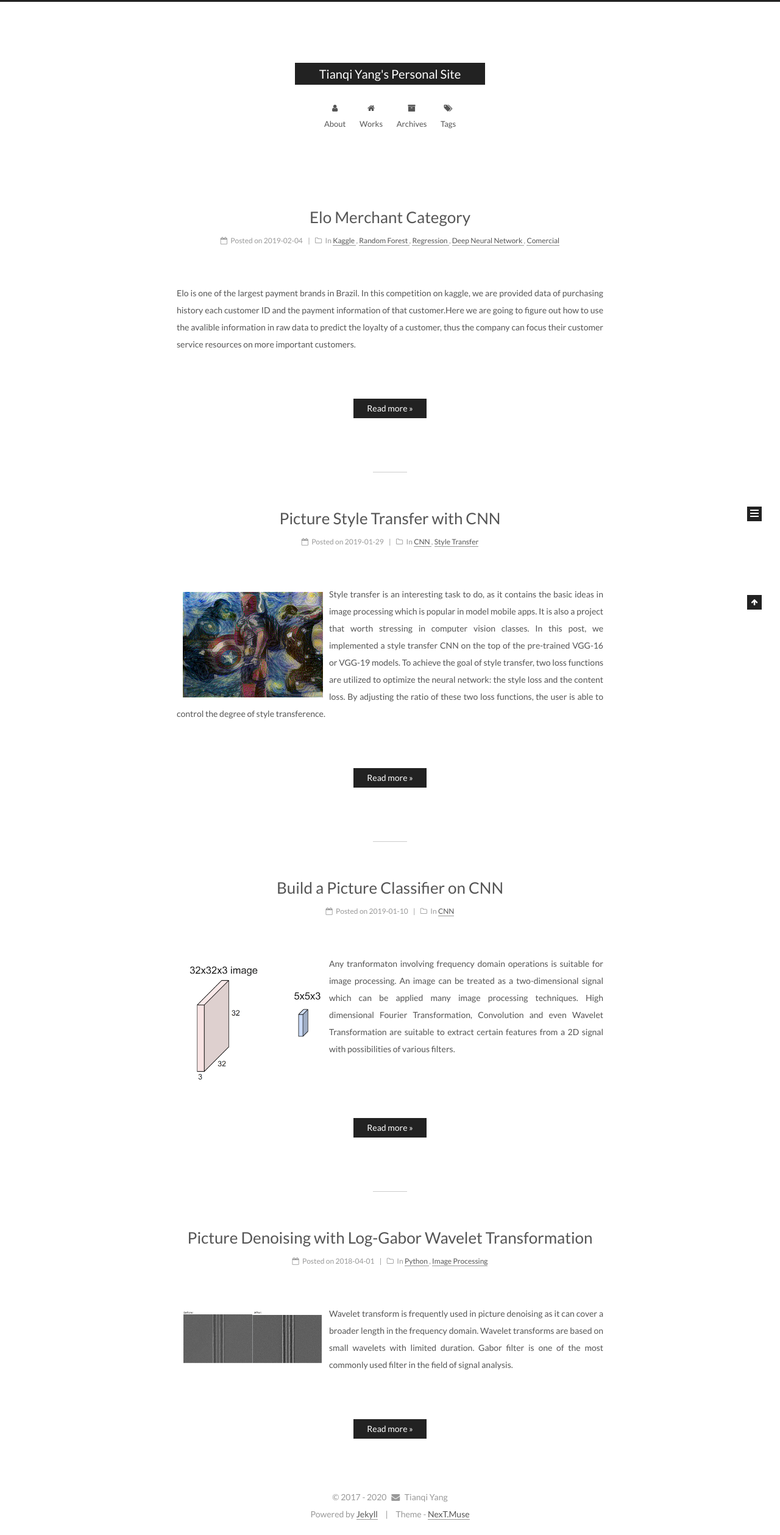
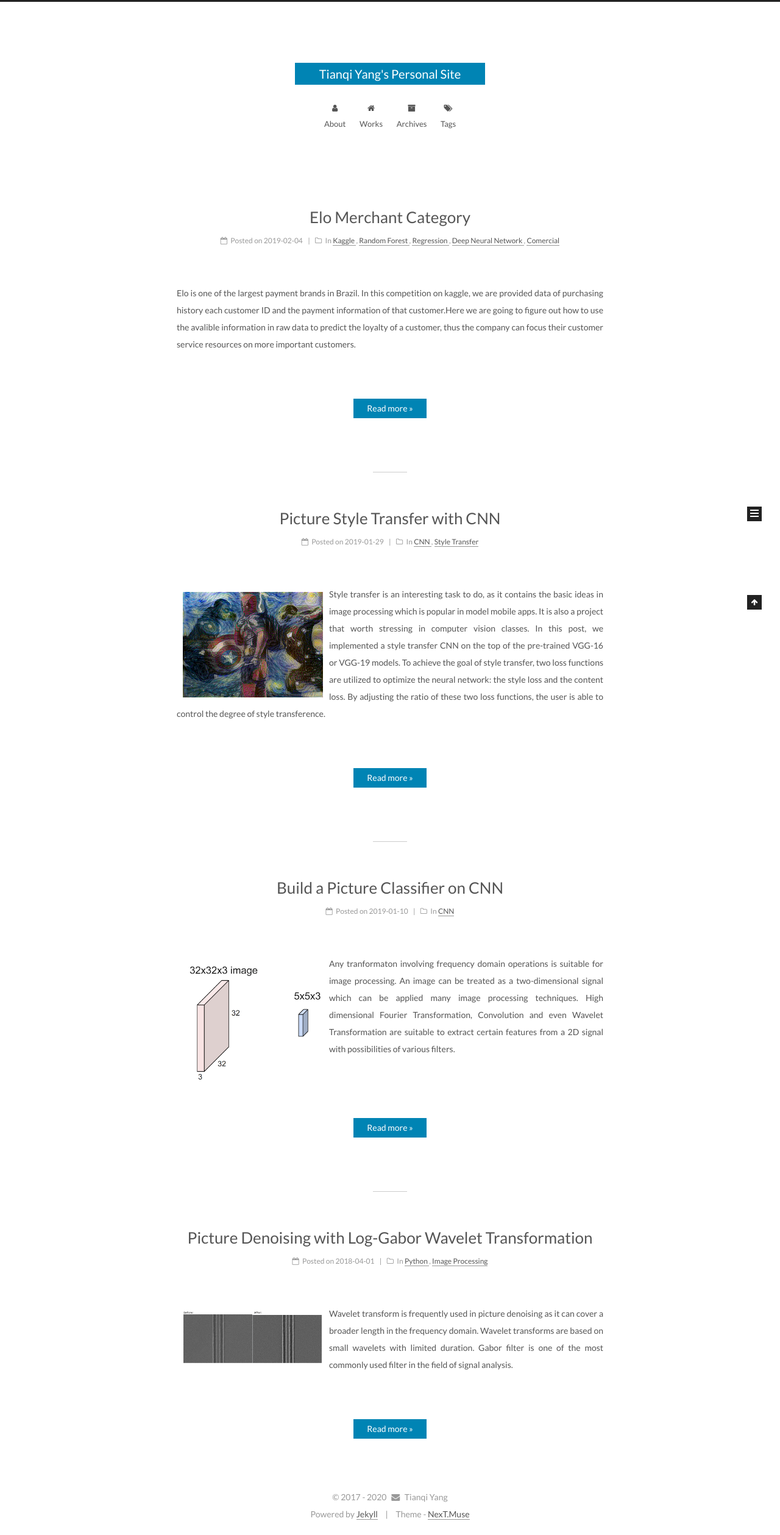
Before and after one commit to bruceyoungsysu/bruceyoungsysu.github.io, a Jekyll site: the page built from index.html, in a window 1280 px wide. Shown: the whole page at 61% size. Built offline with Jekyll 4.4.1, drawn with Linux system fonts in a browser that asks for light colours; the list of posts is cut into pages by our own code.

Commit message:
test abstract image

```diff
--- a/_sass/_variables/base.scss
+++ b/_sass/_variables/base.scss
@@ -23,6 +23,7 @@ $blue-bright  : #87daff;
 $blue         : #0684bd;
 $blue-deep    : #262a30;
 $orange       : #fc6423;
+$twitter-blue: #0084b4;
 
 
 
@@ -35,9 +36,9 @@ $text-color                   : $black-light;
 
 // Global link color.
 $link-color                   : $black-light;
-$link-hover-color             : $black-deep;
+$link-hover-color             : $twitter-blue;
 $link-decoration-color        : $grey-light;
-$link-decoration-hover-color  : $black-deep;
+$link-decoration-hover-color  : $twitter-blue;
 
 // Global border color.
 $border-color                 : $grey-light;
@@ -156,14 +157,14 @@ $code-background                : $gainsboro;
 $btn-font-weight                : normal;
 
 $btn-default-radius             : 0;
-$btn-default-bg                 : $black-deep;
+$btn-default-bg                 : $twitter-blue;
 $btn-default-color              : white;
 $btn-default-font-size          : 14px;
 $btn-default-border-width       : 2px;
-$btn-default-border-color       : $black-deep;
+$btn-default-border-color       : $twitter-blue;
 $btn-default-hover-bg           : white;
-$btn-default-hover-color        : $black-deep;
-$btn-default-hover-border-color : $black-deep;
+$btn-default-hover-color        : $twitter-blue;
+$btn-default-hover-border-color : $twitter-blue;
 
 
 
@@ -221,7 +222,7 @@ $head-bg                        : transparent;
 $site-meta-text-align           : center;
 $brand-color                    : white;
 $brand-hover-color              : white;
-$brand-bg                       : $black-deep;
+$brand-bg                       : $twitter-blue;
 
 $logo-font-size                 : 20px;
 $logo-font-size                 : if(type-of(jekyll-config('font.logo.size')) == 'number', jekyll-config('font.logo.size') + px, $logo-font-size);
@@ -232,7 +233,7 @@ $subtitle-color                 : $grey-dark;
 
 // Menu
 $menu-link-border               : transparent;
-$menu-link-hover-border         : $black-deep;
+$menu-link-hover-border         : $twitter-blue;
 
 
 
@@ -258,7 +259,7 @@ $posts-collapse-left-mobile     : 5px;
 
 $read-more-color                : white;
 $read-more-font-size            : 14px;
-$read-more-bg-color             : $black-deep;
+$read-more-bg-color             : $twitter-blue;
 $read-more-border-radius        : 0;
 
 
```
